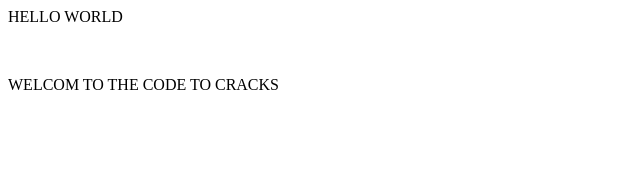
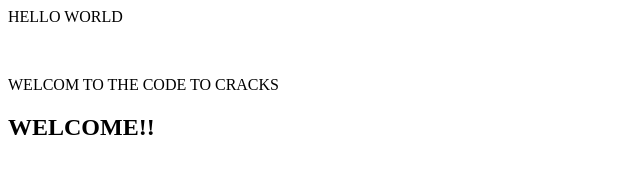
Before and after one commit to sarthak9844/Database-Management-System, a plain HTML site: page index.html in a window 1280 px wide. Shown: the whole page, without its empty margins (0-640 px from the left). Drawn offline with Linux system fonts and the light colour scheme.

Commit message:
change and add line

```diff
--- a/index.html
+++ b/index.html
@@ -10,6 +10,6 @@
     <title>RESEVATION SYSTEM</title>
 </head>
 <body>
-
+    <h2>WELCOME!!</h2>
 </body>
 </html>
```
